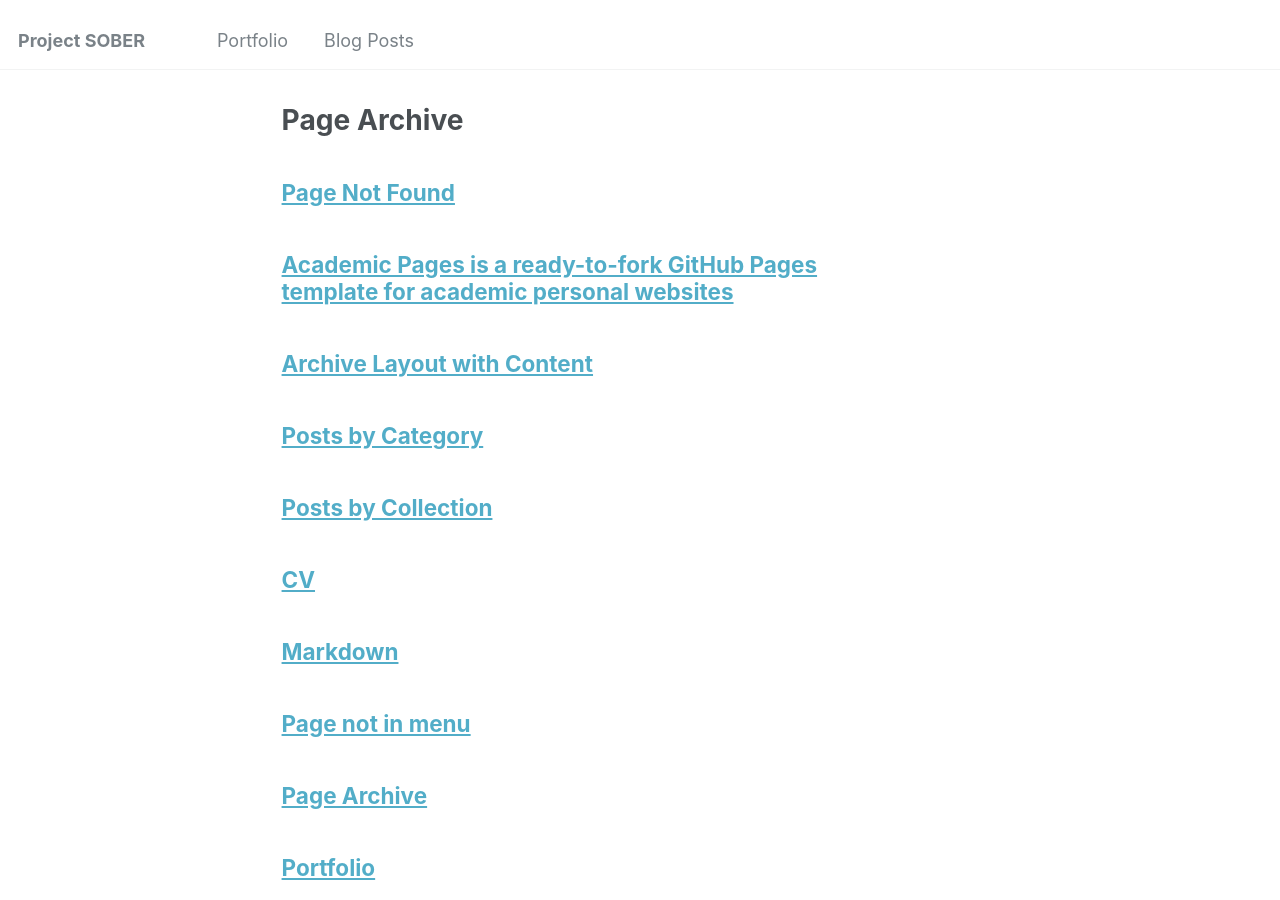
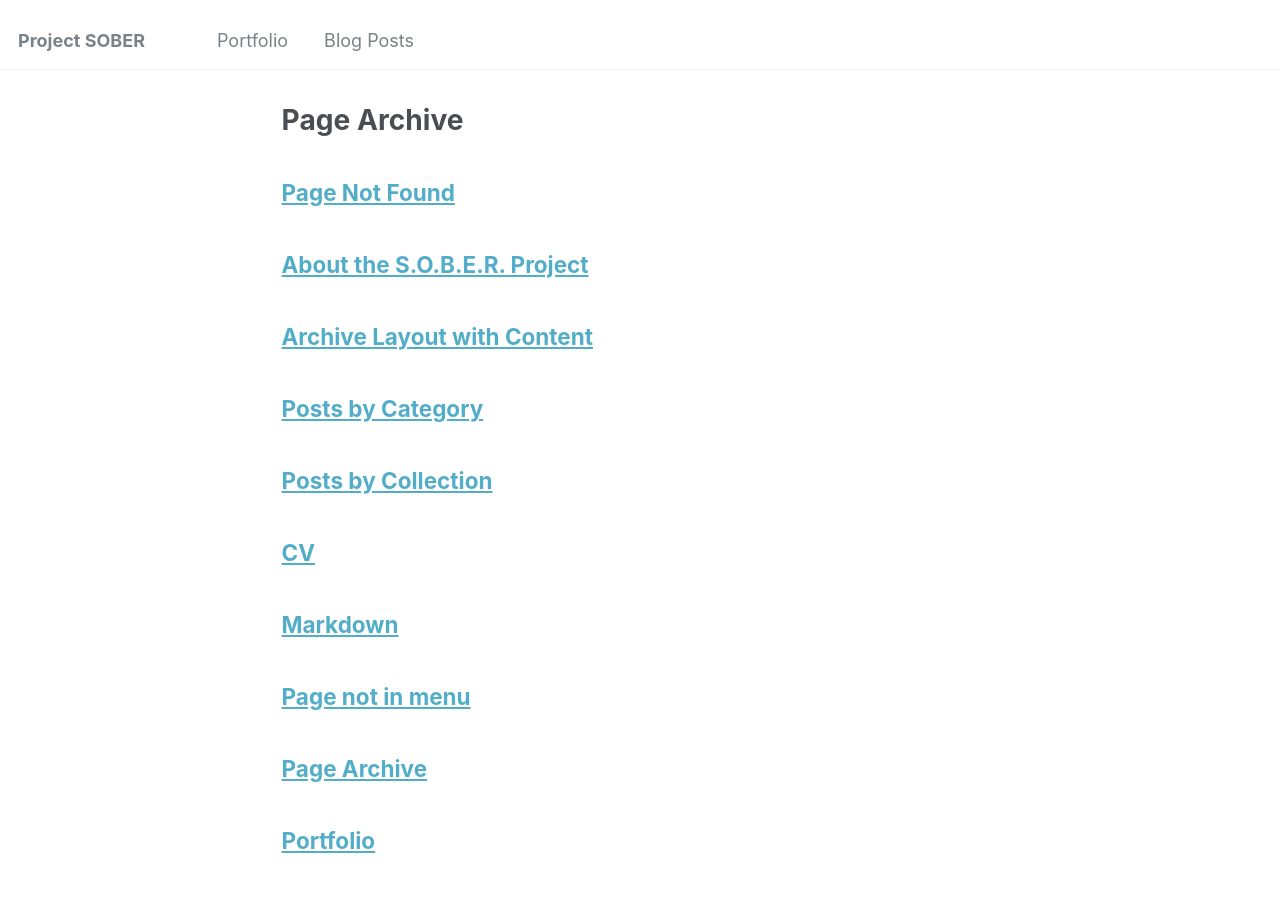
Before and after one commit to projectSOBER/projectSOBER.github.io, a Jekyll site: the page built from _pages/page-archive.html, in a window 1280 px wide and 900 px high. Built offline with Jekyll 4.4.1, drawn with Linux system fonts in a browser that asks for light colours; part of the change alters nothing that is shown.

Commit message:
Update about.md

```diff
--- a/_pages/about.md
+++ b/_pages/about.md
@@ -1,49 +1,30 @@
 ---
-permalink: /
-title: "Academic Pages is a ready-to-fork GitHub Pages template for academic personal websites"
+permalink: /about/
+title: "About the S.O.B.E.R. Project"
 author_profile: true
 redirect_from:
   - /about/
   - /about.html
 ---
 
-This is the front page of a website that is powered by the [Academic Pages template](https://github.com/academicpages/academicpages.github.io) and hosted on GitHub pages. [GitHub pages](https://pages.github.com) is a free service in which websites are built and hosted from code and data stored in a GitHub repository, automatically updating when a new commit is made to the repository. This template was forked from the [Minimal Mistakes Jekyll Theme](https://mmistakes.github.io/minimal-mistakes/) created by Michael Rose, and then extended to support the kinds of content that academics have: publications, talks, teaching, a portfolio, blog posts, and a dynamically-generated CV. You can fork [this template](https://github.com/academicpages/academicpages.github.io) right now, modify the configuration and markdown files, add your own PDFs and other content, and have your own site for free, with no ads!
+## Overview
 
-A data-driven personal website
-======
-Like many other Jekyll-based GitHub Pages templates, Academic Pages makes you separate the website's content from its form. The content & metadata of your website are in structured markdown files, while various other files constitute the theme, specifying how to transform that content & metadata into HTML pages. You keep these various markdown (.md), YAML (.yml), HTML, and CSS files in a public GitHub repository. Each time you commit and push an update to the repository, the [GitHub pages](https://pages.github.com/) service creates static HTML pages based on these files, which are hosted on GitHub's servers free of charge.
+The **Space Object Brightness Evaluation and Reference (S.O.B.E.R.)** project is a stratospheric balloon mission designed to measure the brightness and thermal emissions of Resident Space Objects (RSOs). The mission aims to evaluate the impact of these objects on dark skies, aligning with the European Space Agency's (ESA) debris mitigation policies to promote space sustainability. By utilising high-altitude conditions to minimise atmospheric distortion, the S.O.B.E.R. project seeks to improve the quality and accuracy of space debris observations.
 
-Many of the features of dynamic content management systems (like Wordpress) can be achieved in this fashion, using a fraction of the computational resources and with far less vulnerability to hacking and DDoSing. You can also modify the theme to your heart's content without touching the content of your site. If you get to a point where you've broken something in Jekyll/HTML/CSS beyond repair, your markdown files describing your talks, publications, etc. are safe. You can rollback the changes or even delete the repository and start over - just be sure to save the markdown files! Finally, you can also write scripts that process the structured data on the site, such as [this one](https://github.com/academicpages/academicpages.github.io/blob/master/talkmap.ipynb) that analyzes metadata in pages about talks to display [a map of every location you've given a talk](https://academicpages.github.io/talkmap.html).
+## Mission Objectives
 
-Getting started
-======
-1. Register a GitHub account if you don't have one and confirm your e-mail (required!)
-1. Fork [this template](https://github.com/academicpages/academicpages.github.io) by clicking the "Use this template" button in the top right.
-1. Go to the repository's settings (rightmost item in the tabs that start with "Code", should be below "Unwatch"). Rename the repository "[your GitHub username].github.io", which will also be your website's URL.
-1. Set site-wide configuration and create content & metadata (see below -- also see [this set of diffs](http://archive.is/3TPas) showing what files were changed to set up [an example site](https://getorg-testacct.github.io) for a user with the username "getorg-testacct")
-1. Upload any files (like PDFs, .zip files, etc.) to the files/ directory. They will appear at https://[your GitHub username].github.io/files/example.pdf.
-1. Check status by going to the repository settings, in the "GitHub pages" section
+### Primary Objectives:
+- **Measure RSO Brightness**: Capture photometric data of space debris and satellites to quantify their impact on dark skies.
+- **Space Situational Awareness (SSA)**: Provide observational data to enhance SSA cataloguing and contribute to ESA’s space sustainability framework.
 
-Site-wide configuration
-------
-The main configuration file for the site is in the base directory in [_config.yml](https://github.com/academicpages/academicpages.github.io/blob/master/_config.yml), which defines the content in the sidebars and other site-wide features. You will need to replace the default variables with ones about yourself and your site's github repository. The configuration file for the top menu is in [_data/navigation.yml](https://github.com/academicpages/academicpages.github.io/blob/master/_data/navigation.yml). For example, if you don't have a portfolio or blog posts, you can remove those items from that navigation.yml file to remove them from the header.
+### Secondary Objectives:
+- **Multi-Spectral Data**: Use visible and infrared (IR) sensors to characterise materials and thermal emissions of RSOs.
+- **Comparison with Ground Observations**: Validate balloon data against ground-based observations to assess atmospheric effects.
 
-Create content & metadata
-------
-For site content, there is one markdown file for each type of content, which are stored in directories like _publications, _talks, _posts, _teaching, or _pages. For example, each talk is a markdown file in the [_talks directory](https://github.com/academicpages/academicpages.github.io/tree/master/_talks). At the top of each markdown file is structured data in YAML about the talk, which the theme will parse to do lots of cool stuff. The same structured data about a talk is used to generate the list of talks on the [Talks page](https://academicpages.github.io/talks), each [individual page](https://academicpages.github.io/talks/2012-03-01-talk-1) for specific talks, the talks section for the [CV page](https://academicpages.github.io/cv), and the [map of places you've given a talk](https://academicpages.github.io/talkmap.html) (if you run this [python file](https://github.com/academicpages/academicpages.github.io/blob/master/talkmap.py) or [Jupyter notebook](https://github.com/academicpages/academicpages.github.io/blob/master/talkmap.ipynb), which creates the HTML for the map based on the contents of the _talks directory).
+## Background
 
-**Markdown generator**
+The S.O.B.E.R. project team was formed during the ESA Academy Space Debris Training Course held in 2024 in Belgium. The initiative focuses on supporting ESA's objectives to protect "dark skies" by analysing light pollution caused by RSOs. This mission is part of ESA’s broader effort to reduce artificial light pollution, ensuring the long-term sustainability of the orbital environment.
 
-The repository includes [a set of Jupyter notebooks](https://github.com/academicpages/academicpages.github.io/tree/master/markdown_generator
-) that converts a CSV containing structured data about talks or presentations into individual markdown files that will be properly formatted for the Academic Pages template. The sample CSVs in that directory are the ones I used to create my own personal website at stuartgeiger.com. My usual workflow is that I keep a spreadsheet of my publications and talks, then run the code in these notebooks to generate the markdown files, then commit and push them to the GitHub repository.
+Our international collaboration includes academic and industry experts from Canada and Europe, with Telops contributing infrared sensors and engineering support. By gathering high-quality, high-altitude data, we aim to support ESA's goals for sustainable space operations and enhance our understanding of space debris behaviour.
 
-How to edit your site's GitHub repository
-------
-Many people use a git client to create files on their local computer and then push them to GitHub's servers. If you are not familiar with git, you can directly edit these configuration and markdown files directly in the github.com interface. Navigate to a file (like [this one](https://github.com/academicpages/academicpages.github.io/blob/master/_talks/2012-03-01-talk-1.md) and click the pencil icon in the top right of the content preview (to the right of the "Raw | Blame | History" buttons). You can delete a file by clicking the trashcan icon to the right of the pencil icon. You can also create new files or upload files by navigating to a directory and clicking the "Create new file" or "Upload files" buttons.
-
-Example: editing a markdown file for a talk
-![Editing a markdown file for a talk](/images/editing-talk.png)
-
-For more info
-------
-More info about configuring Academic Pages can be found in [the guide](https://academicpages.github.io/markdown/), the [growing wiki](https://github.com/academicpages/academicpages.github.io/wiki), and you can always [ask a question on GitHub](https://github.com/academicpages/academicpages.github.io/discussions). The [guides for the Minimal Mistakes theme](https://mmistakes.github.io/minimal-mistakes/docs/configuration/) (which this theme was forked from) might also be helpful.
+For more information about the project and our ongoing efforts, feel free to explore the rest of the website.
```
